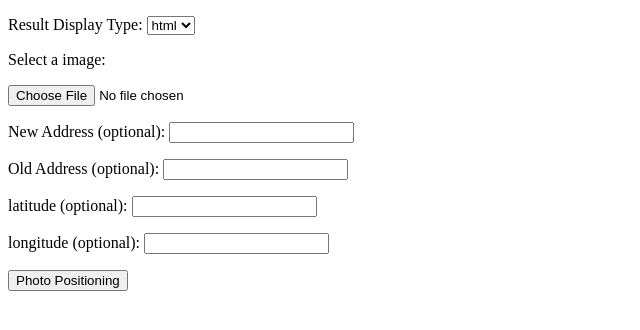
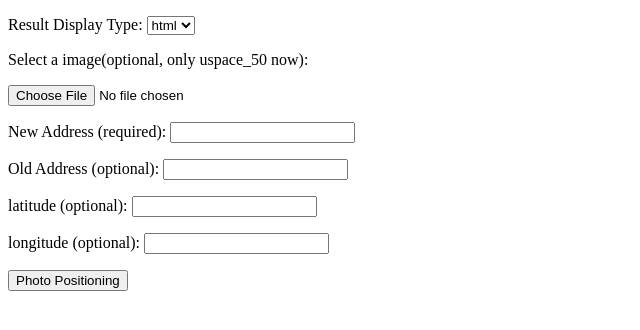
Before and after one commit to gulby/minimal-django-file-upload-example, a Django app: template src/for_django_1-8/myproject/myproject/myapp/templates/list.html in a window 1280 px wide. Shown: the top 330 px of the page, without its empty margins (0-640 px from the left). Run offline with Django 3.2, Linux system fonts and the light colour scheme; the template is opened without the code that fills it: values that come from a table or form of the project are taken from there, others are empty.

Commit message:
file optional, new_addr required

```diff
--- a/src/for_django_1-8/myproject/myproject/myapp/forms.py
+++ b/src/for_django_1-8/myproject/myproject/myapp/forms.py
@@ -5,12 +5,13 @@ from django import forms
 
 class DocumentForm(forms.Form):
     docfile = forms.FileField(
-        label='Select a image',
+        label='Select a image(optional, only uspace_50 now)',
+        required=False,
     )
     newaddr = forms.CharField(
-        label='New Address (optional)',
+        label='New Address (required)',
         max_length=200,
-        required=False,
+        required=True,
     )
     oldaddr = forms.CharField(
         label='Old Address (optional)',
--- a/src/for_django_1-8/myproject/myproject/myapp/templates/list.html
+++ b/src/for_django_1-8/myproject/myproject/myapp/templates/list.html
@@ -15,12 +15,11 @@
             <p>{{ form.docfile.label_tag }} {{ form.docfile.help_text }}</p>
 
             <p>
-                {{ form.docfile.errors }}
                 {{ form.docfile }}
             </p>
 
             <p>
-                {{ form.newaddr.label_tag }} {{ form.newaddr }}
+                {{ form.newaddr.label_tag }} {{ form.newaddr }} {{ form.newaddr.errors }}
             </p>
             <p>
                 {{ form.oldaddr.label_tag }} {{ form.oldaddr }}
```
Also changed, not shown: src/for_django_1-8/myproject/myproject/myapp/views.py (+3 -4 lines).
